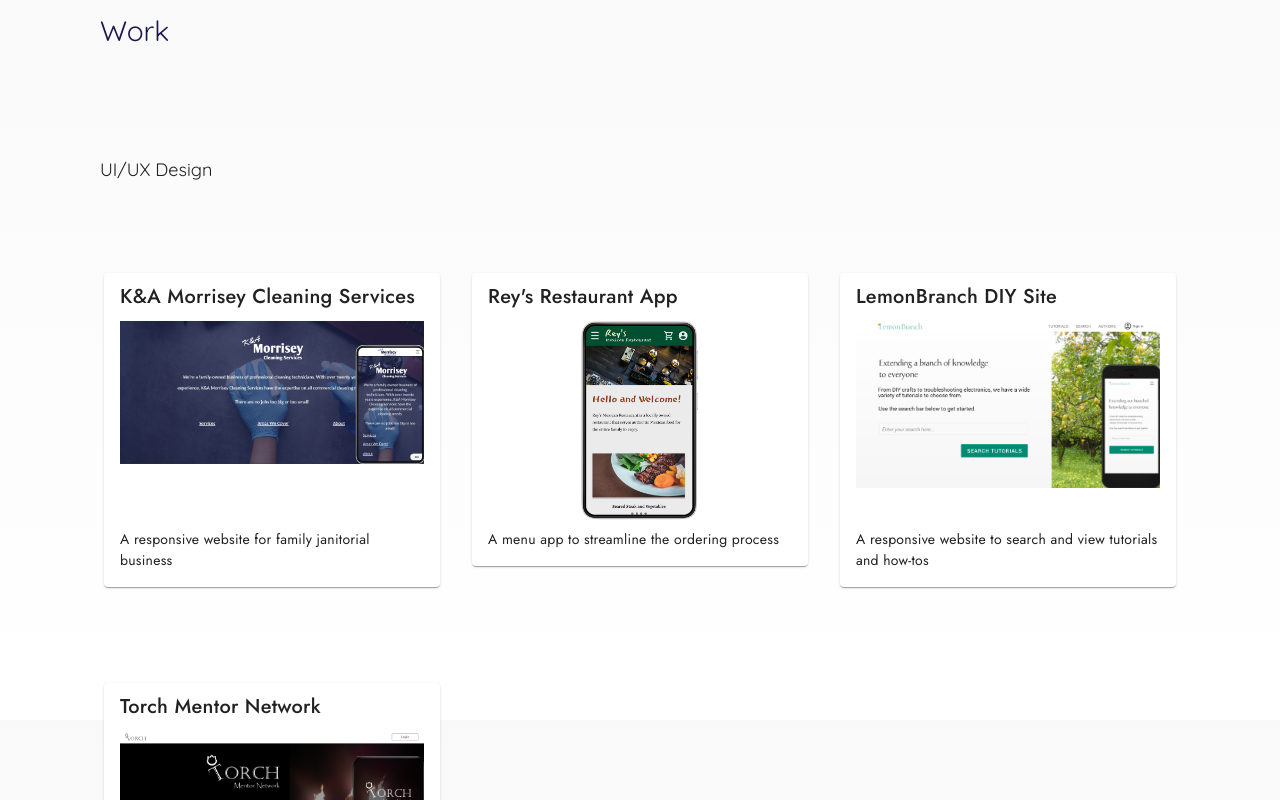
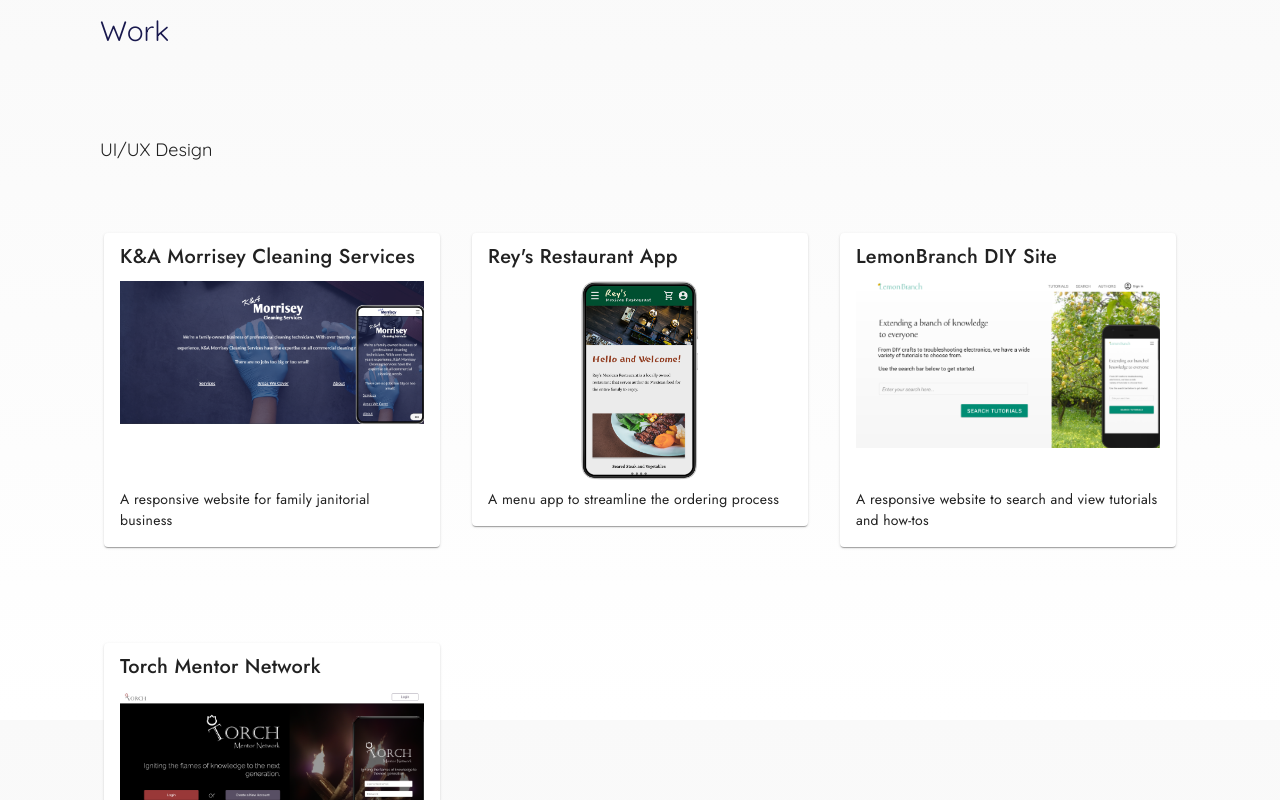
Before and after one commit to keljr021/portfolio-2023, a Vue app: page / in a window 1280 px wide. Shown: the part 780-1580 px from the top of the page. Built offline with nearby package versions, Linux system fonts and the light colour scheme.

Commit message:
Slight revision of CSS

```diff
--- a/src/components/Contact.vue
+++ b/src/components/Contact.vue
@@ -25,7 +25,7 @@ export default {
     <v-container fluid class="contact">
         <v-row>
             <v-col cols="12">
-                <div class="contact-title">Contact Me</div>
+                <div class="contact-title">Contact</div>
             </v-col>
             <v-col cols="12" lg="4" class="px-4">
                 <div class="contact-emails">
--- a/src/components/Work.vue
+++ b/src/components/Work.vue
@@ -99,7 +99,7 @@ li {
 
 .work-subtitle {
     font-size: 18px;
-    padding: 30px 0;
+    padding: 10px 0;
 }
 
 .work-section {
```
